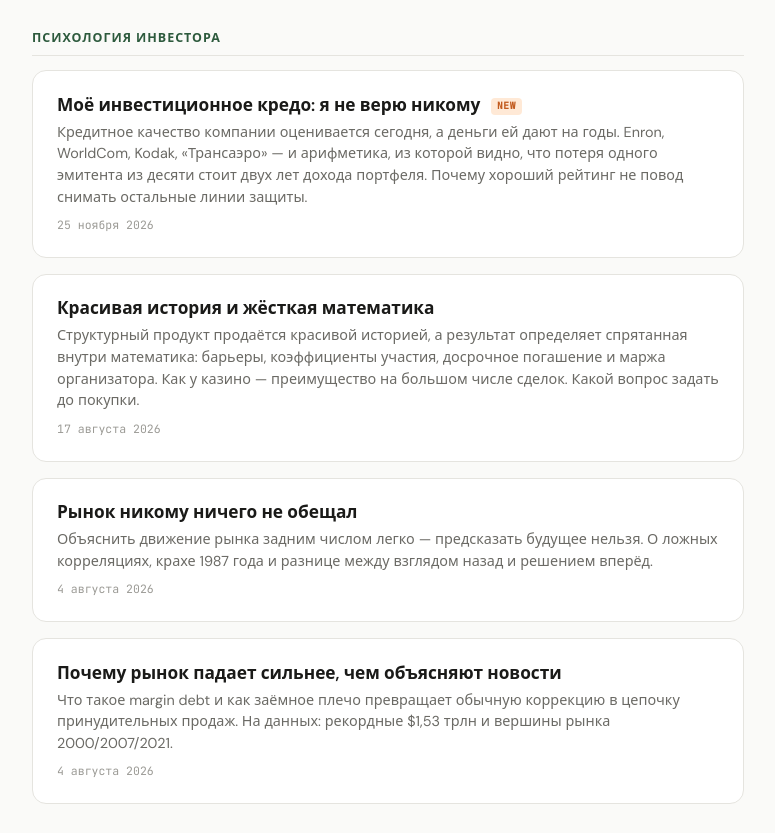
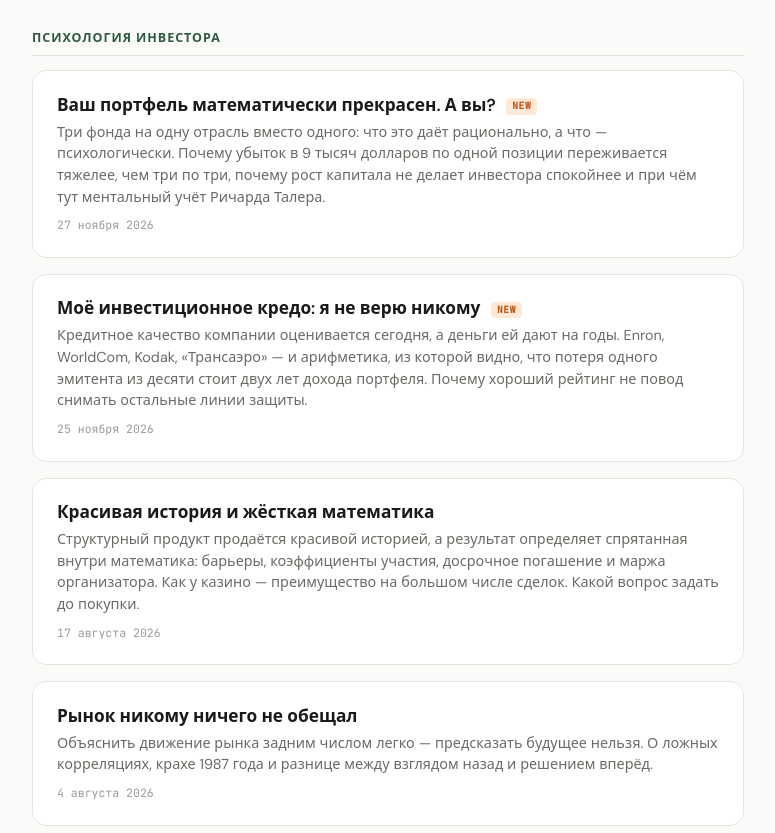
Before and after one commit to ekaterinakutnyak-blip/finance-tools, a plain HTML site: page articles.html in a window 1280 px wide. Shown: the part 4284-5117 px from the top of the page, without its empty margins (252-1027 px from the left). Drawn offline with Linux system fonts and the light colour scheme.

Commit message:
Add files via upload

```diff
--- a/articles.html
+++ b/articles.html
@@ -163,6 +163,11 @@ h1{font-size:1.7rem;font-weight:700;letter-spacing:-0.02em;margin:1rem 0 0.35rem
 <div class="card-date">24 июля 2026</div>
 </a>
 <div class="section-title">Психология инвестора</div>
+<a class="card" href="articles/tri-odinakovyh-etf.html">
+<h3>Ваш портфель математически прекрасен. А вы? <span class="new-badge" data-until="2026-12-27">NEW</span></h3>
+<p>Три фонда на одну отрасль вместо одного: что это даёт рационально, а что — психологически. Почему убыток в 9 тысяч долларов по одной позиции переживается тяжелее, чем три по три, почему рост капитала не делает инвестора спокойнее и при чём тут ментальный учёт Ричарда Талера.</p>
+<div class="card-date">27 ноября 2026</div>
+</a>
 <a class="card" href="articles/ne-veryu-nikomu.html">
 <h3>Моё инвестиционное кредо: я не верю никому <span class="new-badge" data-until="2026-12-25">NEW</span></h3>
 <p>Кредитное качество компании оценивается сегодня, а деньги ей дают на годы. Enron, WorldCom, Kodak, «Трансаэро» — и арифметика, из которой видно, что потеря одного эмитента из десяти стоит двух лет дохода портфеля. Почему хороший рейтинг не повод снимать остальные линии защиты.</p>
```
